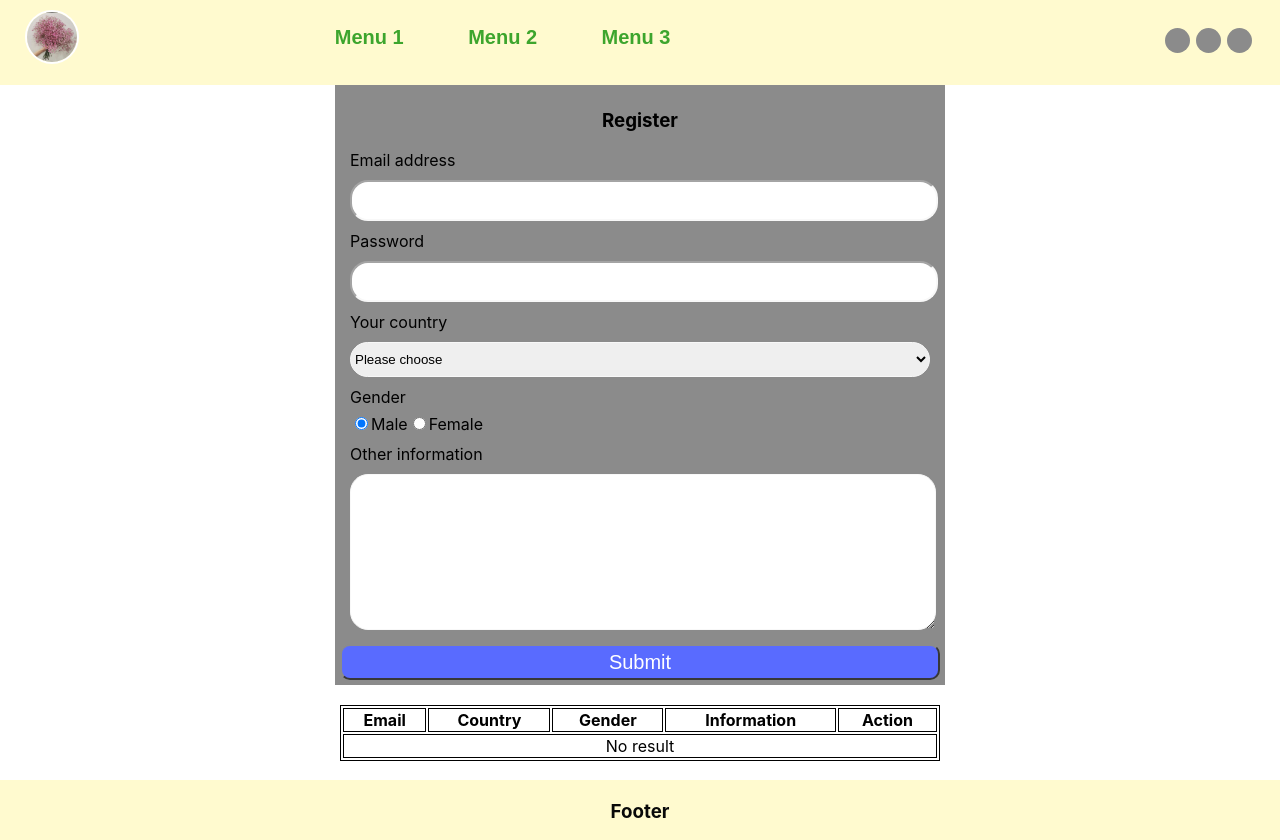
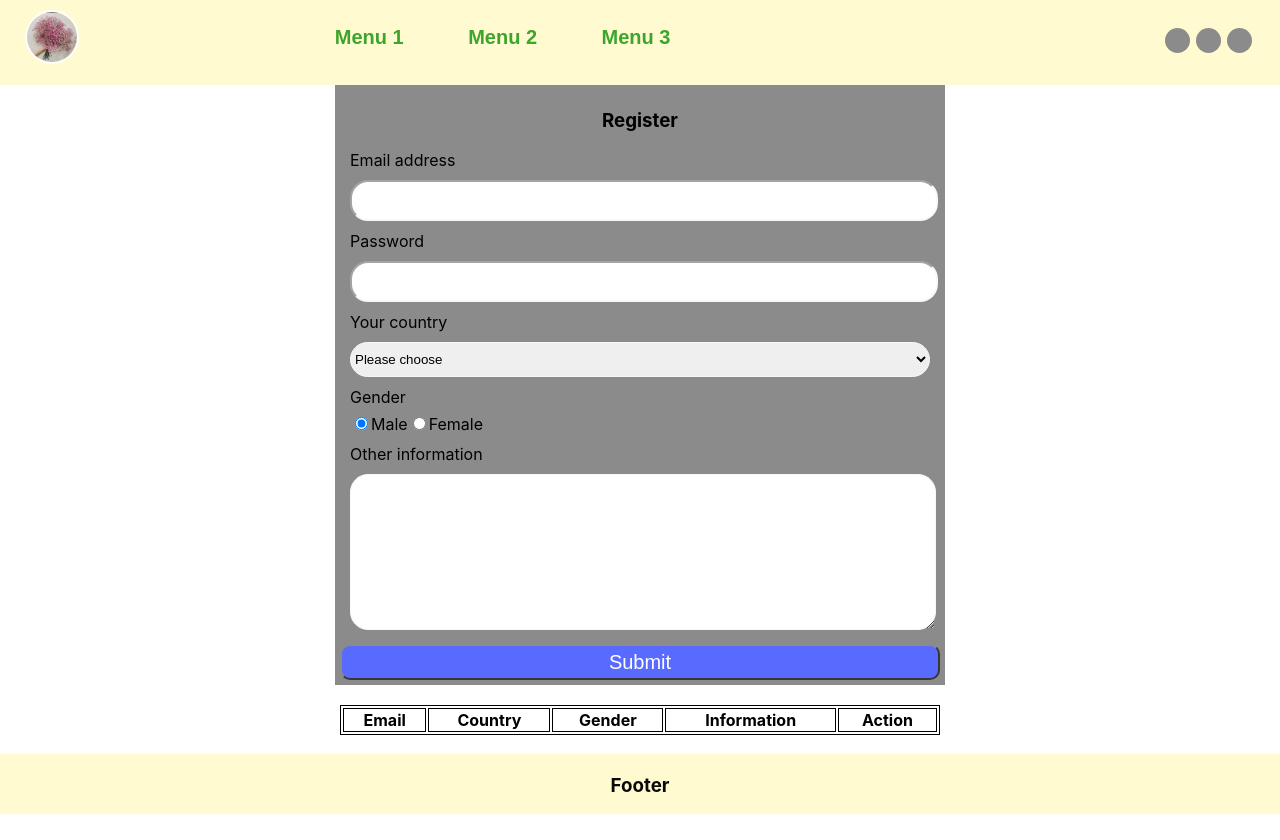
Before and after one commit to mvn-tientran3-dn/learn-reactjs, a React (Create React App) app: page / in a window 1280 px wide. After the commit the page ends 814 px from the top, so only its background shows below. Built offline with nearby package versions, Linux system fonts and the light colour scheme.

Commit message:
update remove item

```diff
--- a/src/FormComponent.js
+++ b/src/FormComponent.js
@@ -1,4 +1,5 @@
 import React from "react";
+import RowComponent from "./RowComponent";
 
 class FormComponent extends React.Component {
     constructor(props) {
@@ -40,31 +41,21 @@ class FormComponent extends React.Component {
                 users: [
                     ...prev.users,
                     user
-                ],
-                form: {
-                    email: '',
-                    password: '',
-                    info: ''
-                },
+                ]
             }));
         }
     }
 
-    deleteItem(id) {
-        this.props.onRemove(id, this.state.users);
+    handleRemove = (id) => {
+        const { users } = this.state;
+        const newUsers = users.filter(e => e.id !== id);
+        this.setState(prev => ({
+            users: newUsers
+        }));
     }
 
     render() {
         const {users} = this.state;
-            let element = users.map((item, index) => {
-                return <tr key={index}>
-                    <td colSpan={1}>{item.email}</td>
-                    <td colSpan={1}>{item.country !== 0 ? item.country : ''}</td>
-                    <td colSpan={1}>{item.gender ? 'Male' : 'Female'}</td>
-                    <td colSpan={1}>{item.info}</td>
-                    <td><span onClick={() => this.deleteItem(item.id)}><i className="material-icons">delete</i></span></td>
-                </tr>
-            });
 
         return <div>
             <form id="create-user-form">
@@ -135,8 +126,11 @@ class FormComponent extends React.Component {
                 </tr>
                 </thead>
                 <tbody>
-                {element.length > 0 && element}
-                {element.length === 0 && <tr><td colSpan="5">No result</td></tr>}
+                {
+                    users.map(e => (
+                        <RowComponent key={e.id} item={e} remove={this.handleRemove}/>
+                    ))
+                }
                 </tbody>
             </table>
         </div>
--- a/src/MainComponent.js
+++ b/src/MainComponent.js
@@ -6,19 +6,10 @@ class MainComponent extends React.Component {
         super(props);
     }
 
-    onRemove = (id, users) => {
-        let index = users.findIndex(obj => obj.id === id);
-
-        if (index >= 0) {
-            users.splice(index, 1);
-            this.setState({'users': users});
-        }
-    }
-
     render() {
         return (
             <div className="main">
-               <FormComponent onRemove={this.onRemove}/>
+               <FormComponent/>
             </div>
         )
     }
--- /dev/null
+++ b/src/RowComponent.js
@@ -0,0 +1,21 @@
+import * as React from "react";
+
+class RowComponent extends React.Component
+{
+    deleteItem(id) {
+        return this.props.remove(id)
+    }
+    render() {
+        const {item} = this.props;
+
+        return <tr>
+            <td colSpan={1}>{item.email}</td>
+            <td colSpan={1}>{item.country !== 0 ? item.country : ''}</td>
+            <td colSpan={1}>{item.gender ? 'Male' : 'Female'}</td>
+            <td colSpan={1}>{item.info}</td>
+            <td><span onClick={() => this.deleteItem(item.id)}><i className="material-icons">delete</i></span></td>
+        </tr>
+    }
+}
+
+export default RowComponent;
```
